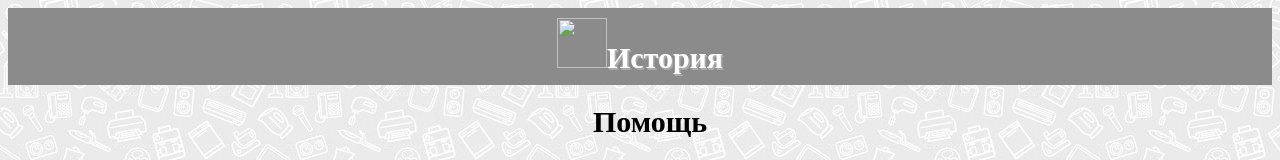
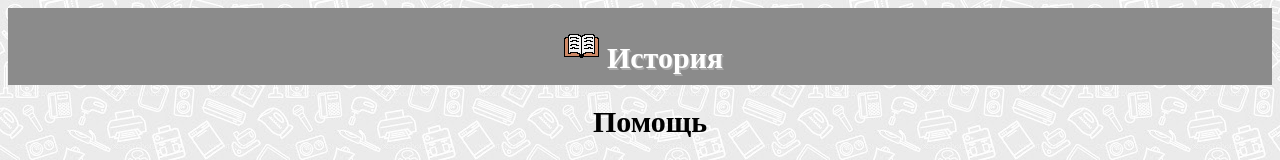
Before and after one commit to ArsenGad007/ArsenGad007.github.io, a plain HTML site: page help.html in a window 1280 px wide. Shown: the top 160 px of the page. Drawn offline with Linux system fonts and the light colour scheme.

Commit message:
Add files via upload

```diff
--- a/help.html
+++ b/help.html
@@ -11,7 +11,7 @@
 </head>
 
 <body>
-  <div class="heading"><div><img src="Photo/Book.png" width="50" height="50">История</div></div>
+  <div class="heading"><div><img src="Book.png" width="50" height="50">История</div></div>
   <main>
 
       <div class="linkblock">
--- a/style.css
+++ b/style.css
@@ -1,7 +1,7 @@
 body
 {
     display: block;
-    background: url(background.jpg);
+    background: url(background.jpg)
 }
 
 p
```
Also changed, not shown: mainpage.html (+1 -1 lines).
